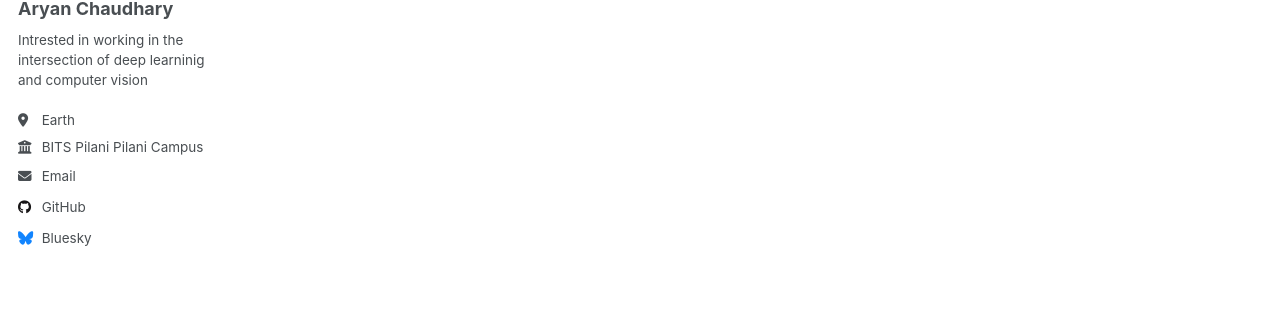
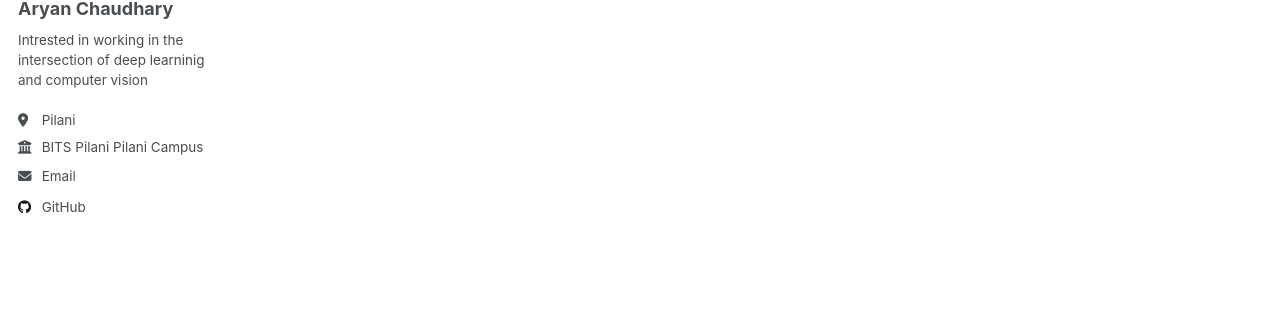
Before and after one commit to achaudhary2304/achaudhary2304.github.io, a Jekyll site: the page built from _pages/about.md, in a window 1280 px wide. Shown: the part 286-621 px from the top of the page. Built offline with Jekyll 4.4.1, drawn with Linux system fonts in a browser that asks for light colours; a script that is not in the unit is left out.

Commit message:
made changes in left bar

```diff
--- a/_config.yml
+++ b/_config.yml
@@ -26,7 +26,7 @@ author:
   name             : "Aryan Chaudhary"
   pronouns         : # example: "she/her"
   bio              : "Intrested in working in the intersection of deep learninig and computer vision"
-  location         : "Earth"
+  location         : "Pilani"
   employer         : "BITS Pilani Pilani Campus"
   uri              : # URL
   email            : "achaudhary2304@gmail.com"
@@ -41,7 +41,7 @@ author:
 
   # Social media
   artstation       : # Username
-  bluesky          : "bsky.app" # Replace this with you Bluesky username
+  bluesky          :  # Replace this with you Bluesky username
   facebook         : # Username
   flickr           : # Username
   foursquare       : # Username
--- a/_data/cv.json
+++ b/_data/cv.json
@@ -8,7 +8,7 @@
     "location": {
       "address": "",
       "postalCode": "",
-      "city": "Earth",
+      "city": "Pilani",
       "countryCode": "US",
       "region": ""
     },
```
